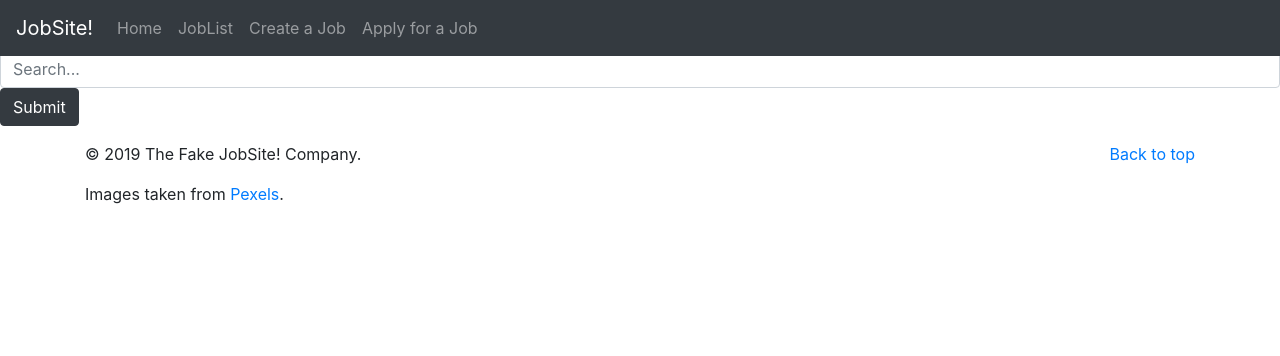
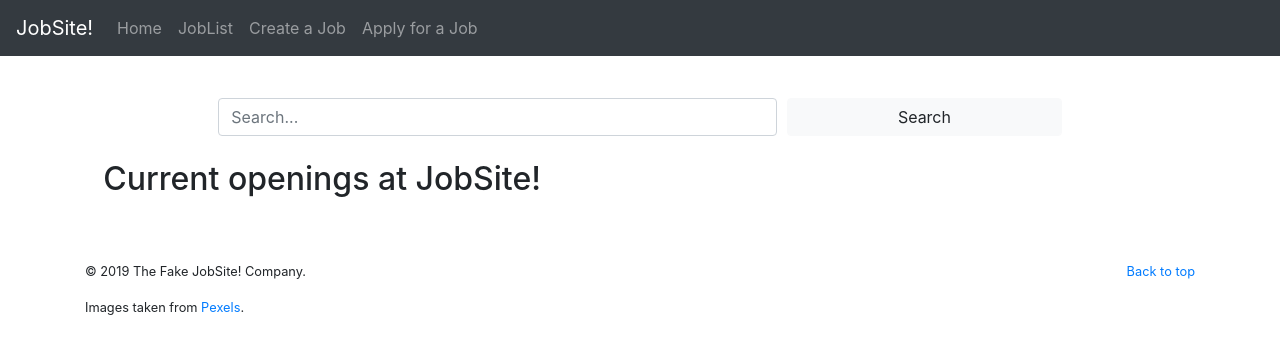
Before and after one commit to twfraley/JobSite, a Django app: page /job-list/ in a window 1280 px wide. Shown: the top 356 px of the page. Run offline with Django 3.2, Linux system fonts and the light colour scheme; data that the repository does not hold is empty; parts of the project's set-up code (start-up, migrations or seed data) failed here and were passed over; some libraries are stand-ins or nearby versions.

Commit message:
actually adding some styling

```diff
--- a/jobsite/templates/base.html
+++ b/jobsite/templates/base.html
@@ -49,10 +49,10 @@
 {% endblock %}
 
 <!-- FOOTER -->
-<footer class="container">
-    <p class="float-right"><a href="#">Back to top</a></p>
-    <p>&copy; 2019 The Fake JobSite! Company.</p>
-    <p>Images taken from <a href="https://pexels.com">Pexels</a>.</p>
+<footer class="container mt-5">
+    <p class="float-right small"><a href="#">Back to top</a></p>
+    <p class="small">&copy; 2019 The Fake JobSite! Company.</p>
+    <p class="small">Images taken from <a href="https://pexels.com">Pexels</a>.</p>
 </footer>
 
 
--- a/jobsite/templates/job-list.html
+++ b/jobsite/templates/job-list.html
@@ -12,21 +12,31 @@
 
 {% block content %}
 
-    <div class="header-spacer"></div>
+    <div class="header-spacer mb-5"></div>
 
     <!-- Search Bar -->
-    <form action="{% url 'job_search' %}" method="get">
-        {% csrf_token %}
-        <div class="form-group">
-            <input name="q" type="text" placeholder="Search..." class="form-control">
-            <input type="submit" value="Submit" class="btn btn-dark">
-        </div>
-    </form>
+    <div class="row mt-2">
+        <div class="col-2"></div>
+        <form action="{% url 'job_search' %}" method="get" class="col-8">
+            {% csrf_token %}
+            <div class="form-row">
+                <div class="form-group col-md-8">
+                    <input name="q" type="text" placeholder="Search..." class="form-control">
+                </div>
+                <div class="form-group col-md-4">
+                    <input type="submit" value="Search" class="form-control btn btn-light">
+                </div>
+            </div>
+        </form>
+    </div>
 
     <!-- List of Jobs -->
     <div class="row">
         <div class="col-1"></div>
         <div class="col-10 list-group">
+        <div class="row">
+            <h2 class="pl-4 py-2">Current openings at JobSite!</h2>
+        </div>
 
             {% for job in jobs %}
                 <a href="{% url 'job_detail' pk=job.pk %}" class="row list-group-item list-group-item-action">
```
Also changed, not shown: jobsite/templates/job-detail.html (+17 -5 lines).
